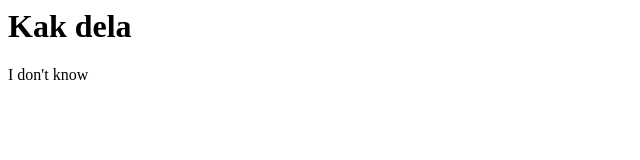
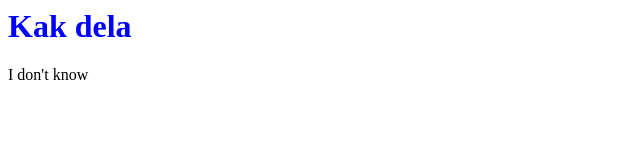
Before and after one commit to LucieMorelA/wassup2, a plain HTML site: page index.html in a window 1280 px wide. Shown: the whole page, without its empty margins (0-640 px from the left). Drawn offline with Linux system fonts and the light colour scheme.

Commit message:
Put the colour blue in, in css

```diff
--- a/index.html
+++ b/index.html
@@ -1,4 +1,4 @@
 
-<h1> Kak dela </h1>
+<h1 style="color:blue"> Kak dela </h1>
 
 <p> I don't know </p>
```
